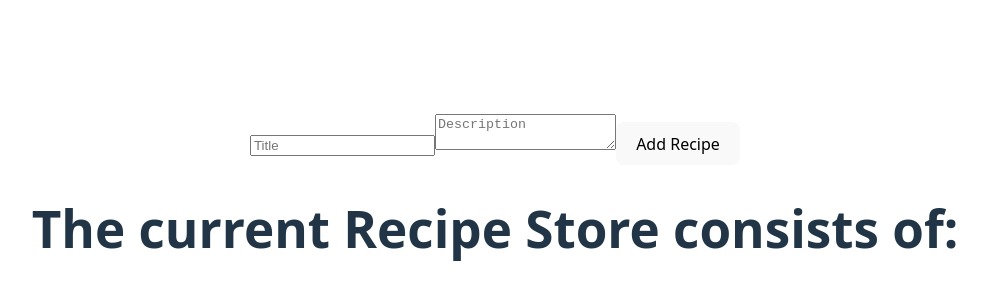
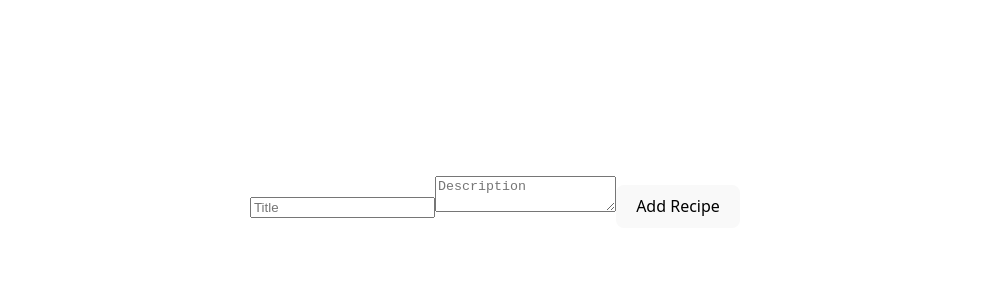
Before and after one commit to Saadallah-design/alx-fe-reactjs, a React (Vite) app in the folder recipe-sharing-app/: page / in a window 1280 px wide. Shown: the part 198-498 px from the top of the page, without its empty margins (145-1132 px from the left). Built offline with nearby package versions, Linux system fonts and the light colour scheme.

Commit message:
renaming the recipeStore.js instead of jsx

```diff
--- a/recipe-sharing-app/src/App.jsx
+++ b/recipe-sharing-app/src/App.jsx
@@ -1,7 +1,6 @@
 import { useState } from 'react'
 import AddRecipeForm from './components/AddRecipeForm'
 import RecipeList from './components/RecipeList'
-import RecipeStore from './components/recipeStore'
 import './App.css'
 
 function App() {
@@ -9,7 +8,6 @@ function App() {
     <>
     <RecipeList />
     <AddRecipeForm />
-    <RecipeStore />
     </>
   )
 }
```
Also changed, not shown: recipe-sharing-app/src/components/recipeStore.js (renamed from recipe-sharing-app/src/components/recipeStore.jsx).
